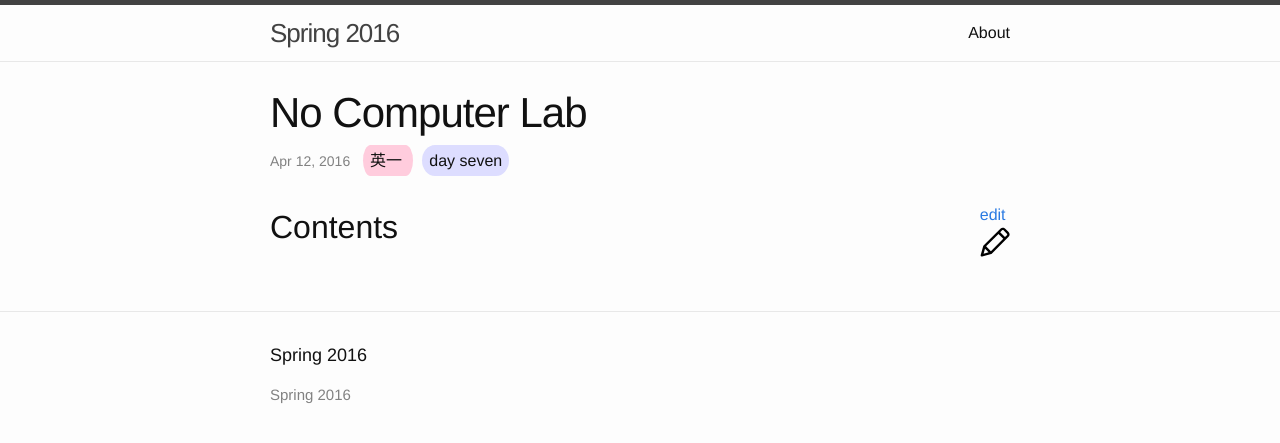
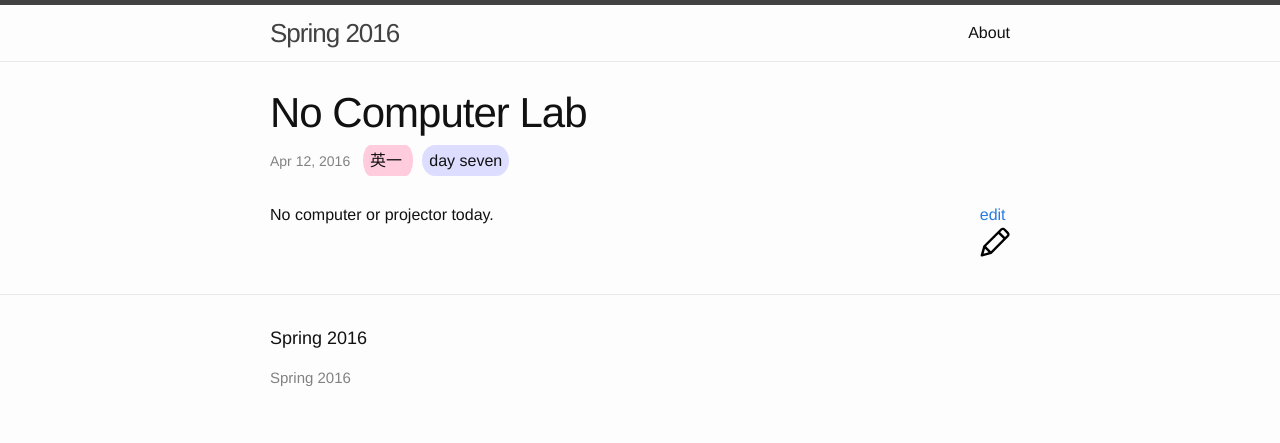
Before and after one commit to MrArgote/spring16, a Jekyll site: the page built from _posts/one/2016-04-12-Computer-Lab.md, in a window 1280 px wide. Shown: the top 443 px of the page. Built offline with Jekyll 4.4.1, drawn with Linux system fonts in a browser that asks for light colours.

Commit message:
updated one, day 7

```diff
--- a/_posts/one/2016-04-12-Computer-Lab.md
+++ b/_posts/one/2016-04-12-Computer-Lab.md
@@ -5,4 +5,4 @@ class: 英一
 day: seven
 ---
 
-## Contents
+No computer or projector today.
```
